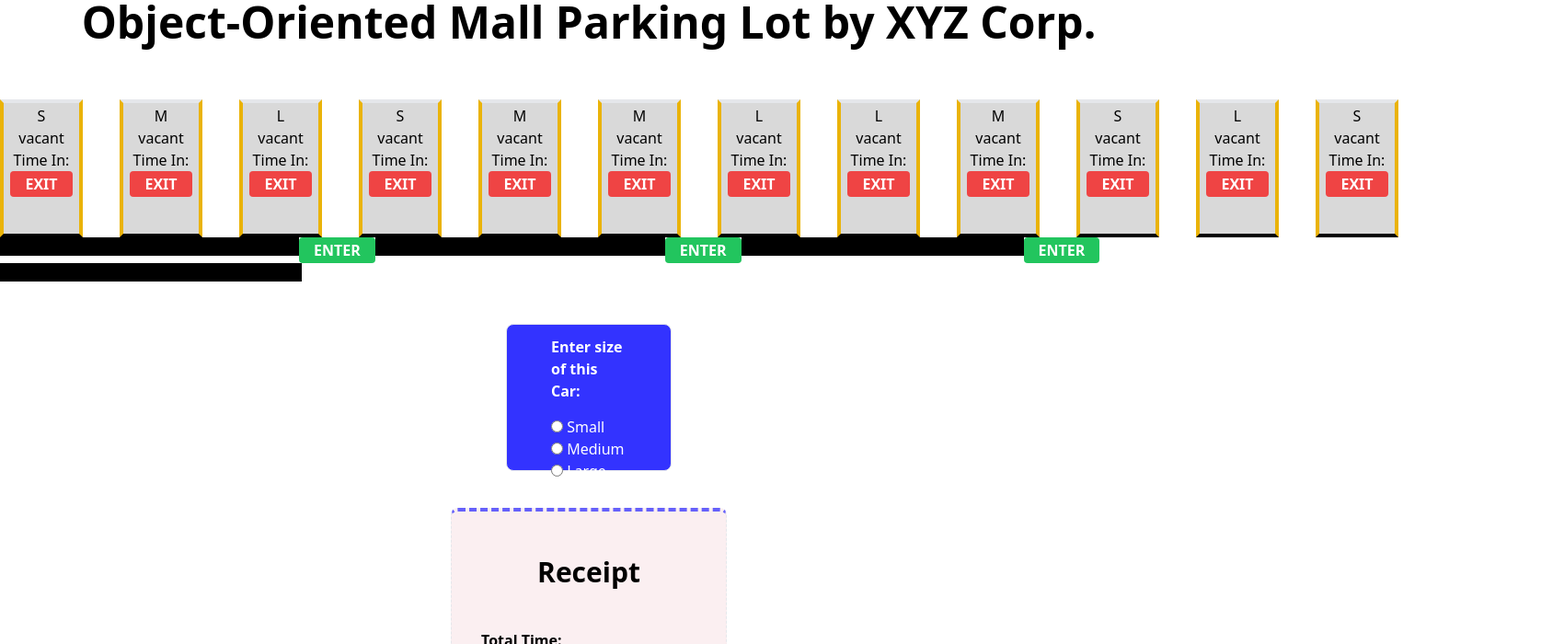
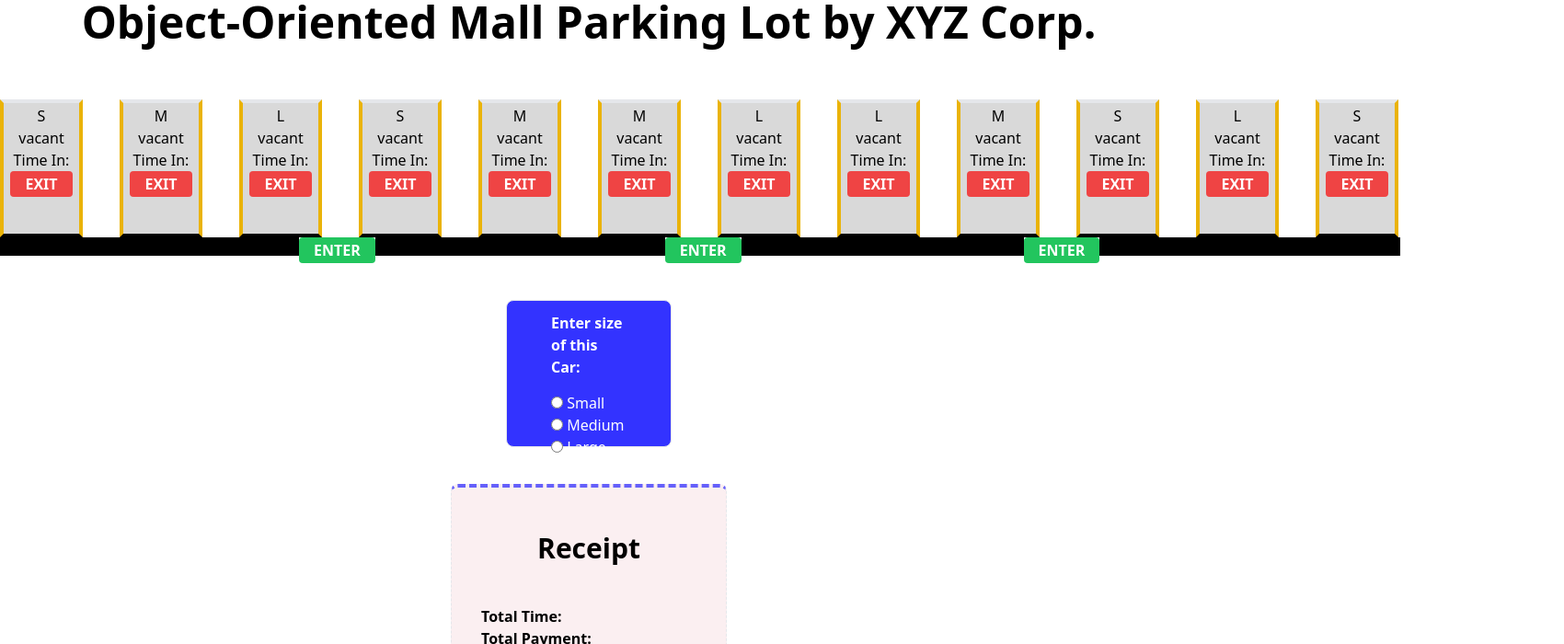
Before and after one commit to dmguarin/react-parking-lot-for-lemon-drop-technologies, a React (Create React App) app: page / in a window 1280 px wide. Shown: the top 700 px of the page at 92% size, 1700 px wide, since content can reach past the window. Built offline with nearby package versions, Linux system fonts and the light colour scheme.

Commit message:
fix display bug: parking wall changing position under w:1440p

```diff
--- a/src/components/App.jsx
+++ b/src/components/App.jsx
@@ -183,14 +183,14 @@ const App = () => {
             />
           ))}
         </div>
-        <div className='min-w-[1440px]'>
+        <div className='min-w-[1700px] flex'>
           <div className='inline-block bg-black w-[325px] h-[20px]'></div>
           <button className="inline-block font-bold py-0.5 px-4 rounded bg-green-500 text-white hover:bg-yellow-300" onClick={handleEntranceOne}>ENTER</button>
           <div className='inline-block bg-black w-[315px] h-[20px]'></div>
           <button className="inline-block font-bold py-0.5 px-4 rounded bg-green-500 text-white hover:bg-yellow-300" onClick={handleEntranceTwo}>ENTER</button>
           <div className='inline-block bg-black w-[307px] h-[20px]'></div>
           <button className="inline-block font-bold py-0.5 px-4 rounded bg-green-500 text-white hover:bg-yellow-300" onClick={handleEntranceThree}>ENTER</button>
-          <div className='inline-block bg-black w-[328px] h-[20px]'></div>
+          <div className='inline-block bg-black w-[327px] h-[20px]'></div>
         </div>
       </div>
 
```
